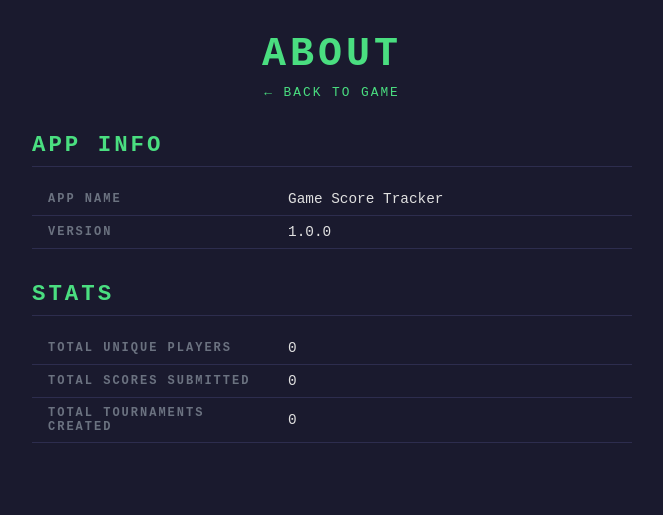
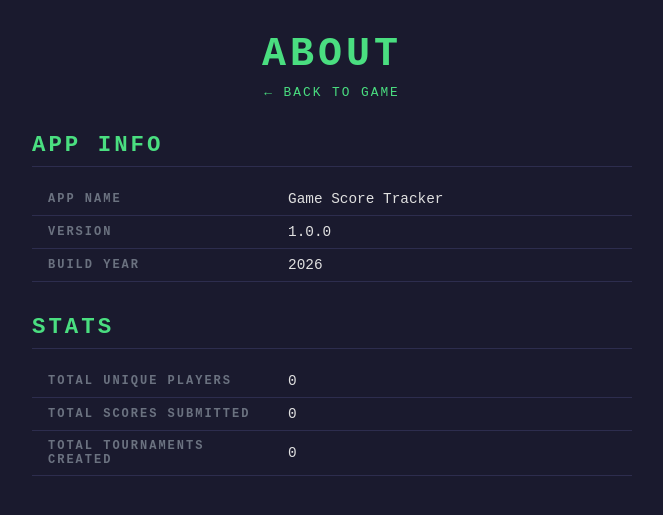
Before and after one commit to qemtek/game-test, a Flask app: page /about in a window 1280 px wide. Shown: the top 515 px of the page, without its empty margins (308-971 px from the left). Run offline with Flask 3, Linux system fonts and the light colour scheme; data that the repository does not hold is empty.

Commit message:
feat: implement task(s) 138 [PARE-138]

```diff
--- a/app.py
+++ b/app.py
@@ -591,7 +591,7 @@ def api_about():
 @app.route('/about', methods=['GET'])
 def about_page():
     data = _get_about_data()
-    return render_template('about.html', **data)
+    return render_template('about.html', **data, year=datetime.now().year)
 
 
 # ---------------------------------------------------------------------------
--- a/templates/about.html
+++ b/templates/about.html
@@ -80,6 +80,10 @@
                         <th>Version</th>
                         <td>{{ version }}</td>
                     </tr>
+                    <tr>
+                        <th>Build Year</th>
+                        <td>{{ year }}</td>
+                    </tr>
                 </tbody>
             </table>
         </div>
```
